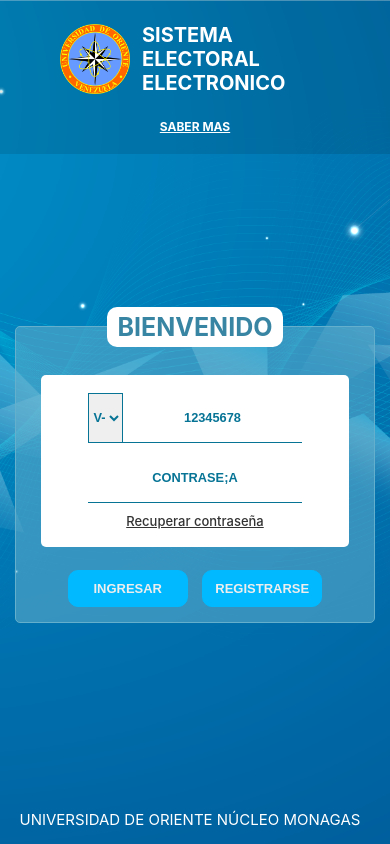
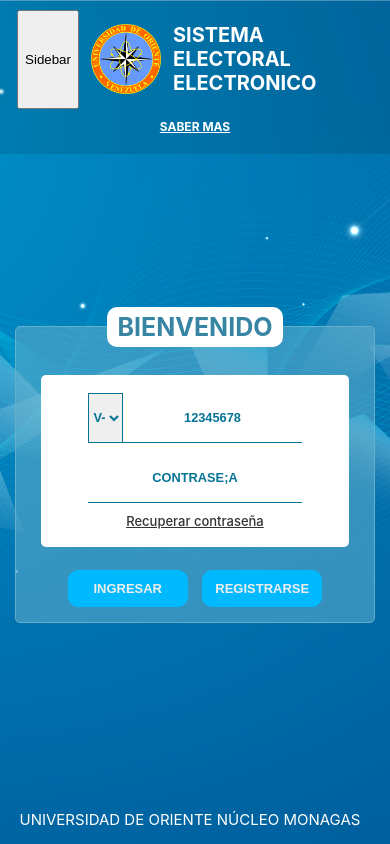
Before and after one commit to rlopez2494/user-interface, a React (Create React App) app: page / in a window 390 px wide. Built offline with nearby package versions, Linux system fonts and the light colour scheme.

Commit message:
Sidebar deslizable con estado

```diff
--- a/src/App.css
+++ b/src/App.css
@@ -72,6 +72,16 @@ body {
   width: 100%;
 }
 
+#overlay {
+  position: absolute;
+  width: 100%;
+  height: 100%;
+  top: 0;
+  left: 0;
+  background: black;
+  opacity: 0.65;
+}
+
 #main-section {
   display: flex;
   justify-content: center;
--- a/src/App.js
+++ b/src/App.js
@@ -1,3 +1,4 @@
+/* React, React Router imports*/
 import React, { Component } from 'react';
 import './App.css';
 import {BrowserRouter as Router, Route} from "react-router-dom";
@@ -24,7 +25,18 @@ class App extends Component {
 
   state = {
 
-    showSideBar: true
+    showSideBar: false
+
+  }
+
+  handleBar = (event) => {
+    console.log(event.target.name);
+    const toggle = event.target.name;
+    const { showSideBar } = this.state;
+
+    this.setState({
+      showSideBar: (toggle === "toggleOn") ? true : false
+    });
 
   }
 
@@ -34,13 +46,30 @@ class App extends Component {
 
         <div className="App">
 
-          <div className="column" id="left">
-              <SideBarWithRouter />
+          <div
+            className="column"
+            id="left">
+
+              <SideBarWithRouter
+                showSideBar={this.state.showSideBar} />
+
           </div>
 
-          <div className="column" id="right">
+          <div
+            className="column"
+            id="right">
 
-              <HeaderWithRouter />
+            {
+              (this.state.showSideBar) ?
+
+              <div id="overlay" onClick={this.handleBar}></div>
+
+              :
+
+              null
+            }
+
+              <HeaderWithRouter handleBar={this.handleBar} />
 
               <div id="main-section">
 
--- a/src/components/Header.js
+++ b/src/components/Header.js
@@ -14,7 +14,18 @@ function Header(props) {
 
                 <div id="logo">
 
-                    <img src={ logo } alt="udo-logo-color" width="70" height="70" />
+                    <button
+                        onClick={props.handleBar}
+                        name="toggleOn"
+                        id="toggleOn"
+                    >Sidebar</button>
+
+                    <img
+                        src={ logo }
+                        alt="udo-logo-color"
+                        width="70"
+                        height="70"
+                     />
 
                     <div>
                         <h1>sistema electoral electronico</h1>
--- a/src/components/SideBar.js
+++ b/src/components/SideBar.js
@@ -7,11 +7,17 @@ import {BrowserRouter as Router, NavLink} from "react-router-dom";
 function SideBar(props) {
 
     const { pathname } = props.location;
+    const { showSideBar } = props;
 
     return(
         <div
         id="sidebar"
-        style={{display: (pathname === "/") ? "none" : null}}
+        style={
+            {
+                display: (pathname === "/") ? "none" : null,
+                left: (showSideBar) ? 0 : null
+            }
+        }
         >
             <div id="profile">
                 <div className="wrapper">
--- a/src/components/styles/Header.css
+++ b/src/components/styles/Header.css
@@ -4,11 +4,14 @@
     text-transform: uppercase;
     color: #ffffff;
     font-size: 10px;
-
 }
 
 #header #logo {
     display: flex;
+}
+
+#header #logo button {
+    display: none;
 }
 
 #header img {
@@ -43,3 +46,9 @@
         text-decoration: underline;
     }
 }
+
+@media screen and (max-width: 820px) {
+    #header #logo button {
+        display: inline-block;
+    }
+}
--- a/src/components/styles/SideBar.css
+++ b/src/components/styles/SideBar.css
@@ -5,6 +5,7 @@
     height: 100%;
     width: 220px;
     background-color: #1B252B;
+    z-index: 1;
 }
 
 #sidebar .options,
@@ -125,6 +126,7 @@
 
 @media screen and (max-width: 820px) {
     #sidebar {
-        display: none;
+        left: -220px;
+        position: fixed;
     }
 }
```
